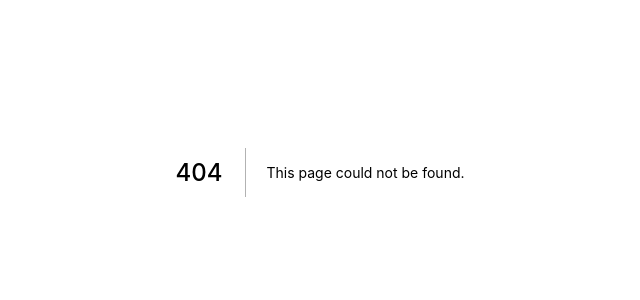
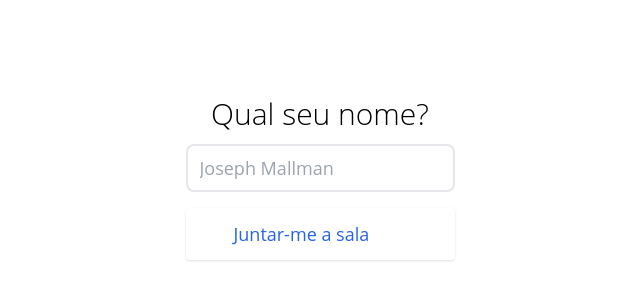
Before and after one commit to mtluiz/homepoker.app, a Next.js app: page /name in a window 1280 px wide. Before the commit this address had no page. Shown: the part 228-528 px from the top of the page, without its empty margins (320-960 px from the left). Built offline with nearby package versions, Linux system fonts and the light colour scheme.

Commit message:
feat: create name page

```diff
--- /dev/null
+++ b/src/pages/name/index.js
@@ -0,0 +1,21 @@
+/* eslint-disable @next/next/no-html-link-for-pages */
+import React from 'react'
+import { useRouter } from 'next/router'
+import dynamic from 'next/dynamic'
+const CreateName = dynamic(() => import('../../common/components/elements/name/CreateName'), { ssr: false })
+
+export default function Name() {
+
+  const router = useRouter()
+
+  return (
+    <div className='w-full h-[100vh] flex items-center justify-center'>
+      <div>
+        <CreateName />
+        <a href={`/sala/${router.query.sala}`} className="block mt-4 w-full px-12 py-3 text-lg font-medium text-blue-600 rounded shadow sm:w-auto hover:text-blue-400 transition-all active:text-blue-500 focus:outline-none focus:ring cursor-pointer">
+          Juntar-me a sala {router.query.sala}
+        </a>
+      </div>
+    </div>
+  )
+}
```
